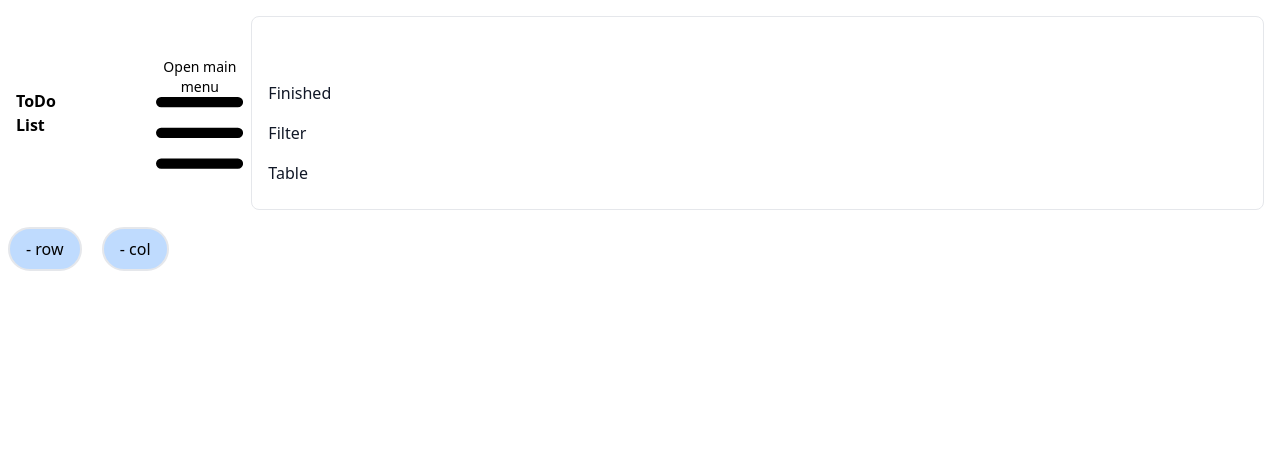
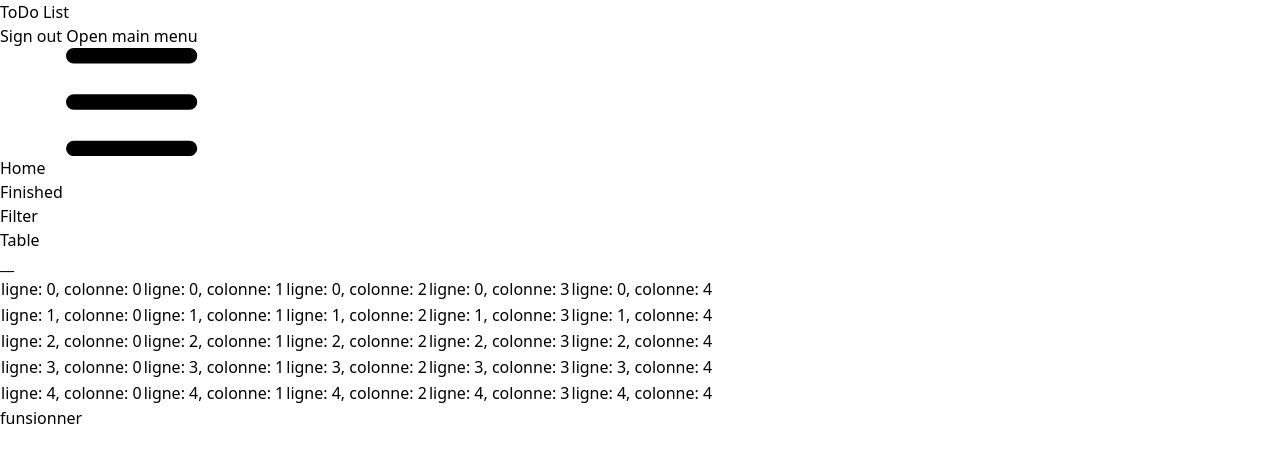
Before and after one commit to selestinohajaniaina/ToDoList, a PHP site: page /table in a window 1280 px wide. Shown: the top 463 px of the page. Run offline with PHP 8.4, Linux system fonts and the light colour scheme; data that the repository does not hold is empty; style sheets or scripts are compiled from the project's sources.

Commit message:
last code

```diff
--- a/filter/index.php
+++ b/filter/index.php
@@ -24,9 +24,8 @@
                         <select name="selesct" id="select" class="block w-full rounded-md border-0 py-1.5 text-gray-900 shadow-sm ring-1 ring-inset ring-gray-300 placeholder:text-gray-400 focus:ring-2 focus:ring-inset focus:ring-indigo-600 sm:text-sm sm:leading-6">
                             <option value="date">date</option>
                             <option value="texte">text</option>
-                            <option value="time">time</option>
-                            <option value="finished">finished</option>
-                            <option value="not finished">not finished</option>
+                            <option value="times">times</option>
+                            <option value="finish">finish</option>
                         </select>
                     </div>
                     <label for="radio" class="block text-sm font-medium leading-6 text-gray-900">Order by:</label>
--- a/table/index.php
+++ b/table/index.php
@@ -16,10 +16,10 @@
 <body>
 
     <?php require('../nav/navbar.php') ?>
-
-    <div class="flex justify-center font-bold outline-none" style='margin: 5% 0 0 0;'>
-        <h1 class="">Dessinner votre tableau</h1>
-    </div>
+<div class="mt-10">__</div>
+    <!-- <div class="sm:mx-auto sm:w-full sm:max-w-sm mt-10">
+            <h2 class="mt-10 text-center text-2xl font-bold leading-9 tracking-tight text-gray-900">Designed your favorite table here</h2>
+        </div>
     <input type="button" value="+ row" class='row  hover:border-2 border-2 hover:border-blue-500 m-2 text-center py-2 px-4 bg-blue-200 cursor-pointer rounded-full'>
     <input type="button" value="+ col" class='col  hover:border-2 border-2 hover:border-blue-500 m-2 text-center py-2 px-4 bg-blue-200 cursor-pointer rounded-full'>
 
@@ -64,6 +64,7 @@
 <script src="./main.js" defer></script>
 <script defer>
 
-</script>
+</script> -->
+<?php require('main.php')?>
 </body>
 </html>
--- a/table/main.js
+++ b/table/main.js
@@ -26,7 +26,7 @@
         for(let cols = 0; cols < arrayList[rows].length; cols++) {
 
             // ajouter l'element td et input dans le div et revenir dans le deuxieme colonne s'il y a
-            div += `<td class='border' rowspan='${arrayList[rows][cols].rowspan}' colspan='${arrayList[rows][cols].colspan}'>
+            div += `<td class='border border-1 border-black-500' rowspan='${arrayList[rows][cols].rowspan}' colspan='${arrayList[rows][cols].colspan}'>
                         <input type='text' autocomplete=off style='width:100%' class='input outline-none' data-row='${rows}' data-col='${cols}' col='colomn' data-rowspan='${arrayList[rows][cols].rowspan}' data-colspan='${arrayList[rows][cols].colspan}' />
                     </td>`;
             // console.log(`rowspan='${arrayList[rows][cols].rowspan}' , colspan='${arrayList[rows][cols].colspan}' , data-row='${rows}' , data-col='${cols}'`);
--- /dev/null
+++ b/table/main.php
@@ -0,0 +1,43 @@
+<!-- <!DOCTYPE html>
+<html lang="en">
+<head>
+    <meta charset="UTF-8">
+    <meta name="viewport" content="width=device-width, initial-scale=1.0">
+    <title>Document</title>
+    <link rel="stylesheet" href="style.css">
+    <link rel="stylesheet" href="../css/output.css">
+    <script src="../js/jquery.min.js"></script> -->
+    <style>
+        input {
+            outline: none;
+        }
+        .checked {
+            background: red;
+        }
+    </style>
+<!-- </head>
+<body> -->
+
+    <table class="conteneur m-2"></table>
+
+    <input type="button" value="funsionner" class="border btn">
+
+
+<script src="./script.js" defer></script>
+<script>
+    // selection du nombre du colonne et ligne
+    $.get("nbr_tab.php", function (res) {
+            console.log(res);
+
+        }
+    )
+
+    // selection du contenu du colonne ou ligne
+    $.get("selection.php", function (res) {
+            // console.log(res);
+
+        }
+    )
+</script>
+<!-- </body>
+</html> -->
--- /dev/null
+++ b/table/nbr_tab.php
@@ -0,0 +1,10 @@
+<?php
+include("../db.php");
+
+$select = "SELECT * FROM `table` WHERE id=1";
+$query_selection = mysqli_query($db, $select);
+
+
+// var_dump(mysqli_fetch_assoc($query_selection)); // JSON_PRETTY_PRINT
+echo( mysqli_fetch_assoc($query_selection)['ligne']);
+echo (mysqli_fetch_assoc($query_selection)['colonne']);
--- /dev/null
+++ b/table/selection.php
@@ -0,0 +1,15 @@
+<?php
+include("../db.php");
+
+$select = "SELECT * FROM `contenu`";
+$query_selection = mysqli_query($db, $select);
+$affiche  = '<table>';
+    if(mysqli_num_rows($query_selection) > 0){
+        while($ligne = mysqli_fetch_assoc($query_selection)){
+            $affiche .= "<tr>
+                            <td>" . $ligne['con_id'] . "</td>
+                        </tr>";
+        }
+    }
+$affiche  .= '</table>';
+echo($affiche);
--- a/table/style.css
+++ b/table/style.css
@@ -543,330 +543,3 @@
   --tw-backdrop-saturate:  ;
   --tw-backdrop-sepia:  ;
 }
-
-.fixed {
-  position: fixed;
-}
-
-.right-0 {
-  right: 0px;
-}
-
-.top-0 {
-  top: 0px;
-}
-
-.m-2 {
-  margin: 0.5rem;
-}
-
-.mx-auto {
-  margin-left: auto;
-  margin-right: auto;
-}
-
-.ml-2 {
-  margin-left: 0.5rem;
-}
-
-.mt-2 {
-  margin-top: 0.5rem;
-}
-
-.mt-3 {
-  margin-top: 0.75rem;
-}
-
-.block {
-  display: block;
-}
-
-.inline-block {
-  display: inline-block;
-}
-
-.flex {
-  display: flex;
-}
-
-.table {
-  display: table;
-}
-
-.h-12 {
-  height: 3rem;
-}
-
-.h-full {
-  height: 100%;
-}
-
-.w-12 {
-  width: 3rem;
-}
-
-.w-full {
-  width: 100%;
-}
-
-.flex-1 {
-  flex: 1 1 0%;
-}
-
-.cursor-pointer {
-  cursor: pointer;
-}
-
-.flex-col {
-  flex-direction: column;
-}
-
-.items-center {
-  align-items: center;
-}
-
-.justify-center {
-  justify-content: center;
-}
-
-.rounded-full {
-  border-radius: 9999px;
-}
-
-.rounded-lg {
-  border-radius: 0.5rem;
-}
-
-.rounded-md {
-  border-radius: 0.375rem;
-}
-
-.border {
-  border-width: 1px;
-}
-
-.border-0 {
-  border-width: 0px;
-}
-
-.border-2 {
-  border-width: 2px;
-}
-
-.bg-blue-200 {
-  --tw-bg-opacity: 1;
-  background-color: rgb(191 219 254 / var(--tw-bg-opacity));
-}
-
-.bg-gray-100 {
-  --tw-bg-opacity: 1;
-  background-color: rgb(243 244 246 / var(--tw-bg-opacity));
-}
-
-.bg-red-500 {
-  --tw-bg-opacity: 1;
-  background-color: rgb(239 68 68 / var(--tw-bg-opacity));
-}
-
-.bg-white {
-  --tw-bg-opacity: 1;
-  background-color: rgb(255 255 255 / var(--tw-bg-opacity));
-}
-
-.bg-yellow-50 {
-  --tw-bg-opacity: 1;
-  background-color: rgb(254 252 232 / var(--tw-bg-opacity));
-}
-
-.bg-yellow-500 {
-  --tw-bg-opacity: 1;
-  background-color: rgb(234 179 8 / var(--tw-bg-opacity));
-}
-
-.fill-current {
-  fill: currentColor;
-}
-
-.p-2 {
-  padding: 0.5rem;
-}
-
-.p-4 {
-  padding: 1rem;
-}
-
-.p-5 {
-  padding: 1.25rem;
-}
-
-.px-2 {
-  padding-left: 0.5rem;
-  padding-right: 0.5rem;
-}
-
-.px-4 {
-  padding-left: 1rem;
-  padding-right: 1rem;
-}
-
-.py-1 {
-  padding-top: 0.25rem;
-  padding-bottom: 0.25rem;
-}
-
-.py-1\.5 {
-  padding-top: 0.375rem;
-  padding-bottom: 0.375rem;
-}
-
-.py-2 {
-  padding-top: 0.5rem;
-  padding-bottom: 0.5rem;
-}
-
-.text-center {
-  text-align: center;
-}
-
-.text-sm {
-  font-size: 0.875rem;
-  line-height: 1.25rem;
-}
-
-.font-bold {
-  font-weight: 700;
-}
-
-.font-medium {
-  font-weight: 500;
-}
-
-.font-semibold {
-  font-weight: 600;
-}
-
-.leading-relaxed {
-  line-height: 1.625;
-}
-
-.text-gray-600 {
-  --tw-text-opacity: 1;
-  color: rgb(75 85 99 / var(--tw-text-opacity));
-}
-
-.text-gray-800 {
-  --tw-text-opacity: 1;
-  color: rgb(31 41 55 / var(--tw-text-opacity));
-}
-
-.text-gray-900 {
-  --tw-text-opacity: 1;
-  color: rgb(17 24 39 / var(--tw-text-opacity));
-}
-
-.text-white {
-  --tw-text-opacity: 1;
-  color: rgb(255 255 255 / var(--tw-text-opacity));
-}
-
-.text-yellow-500 {
-  --tw-text-opacity: 1;
-  color: rgb(234 179 8 / var(--tw-text-opacity));
-}
-
-.shadow {
-  --tw-shadow: 0 1px 3px 0 rgb(0 0 0 / 0.1), 0 1px 2px -1px rgb(0 0 0 / 0.1);
-  --tw-shadow-colored: 0 1px 3px 0 var(--tw-shadow-color), 0 1px 2px -1px var(--tw-shadow-color);
-  box-shadow: var(--tw-ring-offset-shadow, 0 0 #0000), var(--tw-ring-shadow, 0 0 #0000), var(--tw-shadow);
-}
-
-.shadow-sm {
-  --tw-shadow: 0 1px 2px 0 rgb(0 0 0 / 0.05);
-  --tw-shadow-colored: 0 1px 2px 0 var(--tw-shadow-color);
-  box-shadow: var(--tw-ring-offset-shadow, 0 0 #0000), var(--tw-ring-shadow, 0 0 #0000), var(--tw-shadow);
-}
-
-.outline-none {
-  outline: 2px solid transparent;
-  outline-offset: 2px;
-}
-
-.outline {
-  outline-style: solid;
-}
-
-.ring-1 {
-  --tw-ring-offset-shadow: var(--tw-ring-inset) 0 0 0 var(--tw-ring-offset-width) var(--tw-ring-offset-color);
-  --tw-ring-shadow: var(--tw-ring-inset) 0 0 0 calc(1px + var(--tw-ring-offset-width)) var(--tw-ring-color);
-  box-shadow: var(--tw-ring-offset-shadow), var(--tw-ring-shadow), var(--tw-shadow, 0 0 #0000);
-}
-
-.ring-inset {
-  --tw-ring-inset: inset;
-}
-
-.ring-gray-300 {
-  --tw-ring-opacity: 1;
-  --tw-ring-color: rgb(209 213 219 / var(--tw-ring-opacity));
-}
-
-.placeholder\:text-gray-400::-moz-placeholder {
-  --tw-text-opacity: 1;
-  color: rgb(156 163 175 / var(--tw-text-opacity));
-}
-
-.placeholder\:text-gray-400::placeholder {
-  --tw-text-opacity: 1;
-  color: rgb(156 163 175 / var(--tw-text-opacity));
-}
-
-.hover\:border-2:hover {
-  border-width: 2px;
-}
-
-.hover\:border-blue-500:hover {
-  --tw-border-opacity: 1;
-  border-color: rgb(59 130 246 / var(--tw-border-opacity));
-}
-
-.hover\:bg-gray-200:hover {
-  --tw-bg-opacity: 1;
-  background-color: rgb(229 231 235 / var(--tw-bg-opacity));
-}
-
-.hover\:bg-yellow-400:hover {
-  --tw-bg-opacity: 1;
-  background-color: rgb(250 204 21 / var(--tw-bg-opacity));
-}
-
-.focus\:ring-2:focus {
-  --tw-ring-offset-shadow: var(--tw-ring-inset) 0 0 0 var(--tw-ring-offset-width) var(--tw-ring-offset-color);
-  --tw-ring-shadow: var(--tw-ring-inset) 0 0 0 calc(2px + var(--tw-ring-offset-width)) var(--tw-ring-color);
-  box-shadow: var(--tw-ring-offset-shadow), var(--tw-ring-shadow), var(--tw-shadow, 0 0 #0000);
-}
-
-.focus\:ring-inset:focus {
-  --tw-ring-inset: inset;
-}
-
-.focus\:ring-indigo-600:focus {
-  --tw-ring-opacity: 1;
-  --tw-ring-color: rgb(79 70 229 / var(--tw-ring-opacity));
-}
-
-@media (min-width: 640px) {
-  .sm\:text-sm {
-    font-size: 0.875rem;
-    line-height: 1.25rem;
-  }
-
-  .sm\:leading-6 {
-    line-height: 1.5rem;
-  }
-}
-
-@media (min-width: 768px) {
-  .md\:w-1\/3 {
-    width: 33.333333%;
-  }
-}
```
Also changed, not shown: finish/index.php (+13 -0 lines), finish/selection.php (added, +20 -0 lines), table/insert.php (added, +20 -0 lines), table/script.js (+114 -18 lines).
